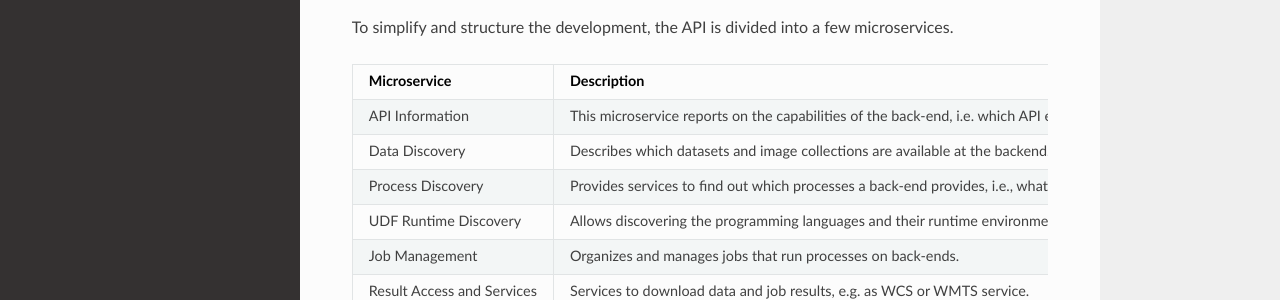
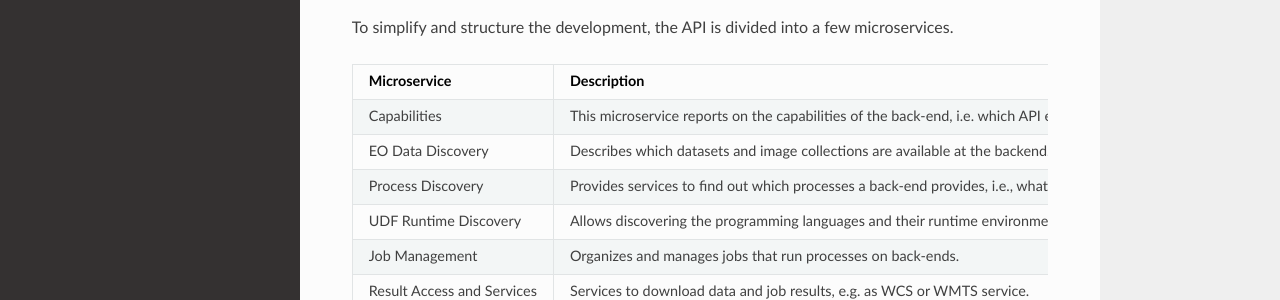
Before and after one commit to Open-EO/openeo-api, an MkDocs documentation site: the page built from docs/docs/arch.md, in a window 1280 px wide and 900 px high, scrolled down 733 px. Shown: the part 367-667 px from the top of the window. Built offline with MkDocs 1.6.1, drawn with Linux system fonts in a browser that asks for light colours; nearby versions of some CDN libraries; old or Windows-style settings are respelled for this version of MkDocs.

Commit message:
Update docs

```diff
--- a/docs/docs/arch.md
+++ b/docs/docs/arch.md
@@ -17,13 +17,13 @@ The OpenEO core API defines a language how clients communicate to back-ends in o
 
 To simplify and structure the development, the API is divided into a few microservices.
 
-| Microservice               | Description                              |
-| -------------------------- | ---------------------------------------- |
-| API Information            | This microservice reports on the capabilities of the back-end, i.e. which API endpoints are implemented, which authentication methods are supported, and whether and how UDFs can be executed at the back-end. |
-| Data Discovery             | Describes which datasets and image collections are available at the backend. |
+| Microservice               | Description                                                  |
+| -------------------------- | ------------------------------------------------------------ |
+| Capabilities               | This microservice reports on the capabilities of the back-end, i.e. which API endpoints are implemented, which authentication methods are supported, and whether and how UDFs can be executed at the back-end. |
+| EO Data Discovery          | Describes which datasets and image collections are available at the backend. |
 | Process Discovery          | Provides services to find out which processes a back-end provides, i.e., what users can do with the available data. |
 | UDF Runtime Discovery      | Allows discovering the programming languages and their runtime environments to execute user-defined functions. |
-| Job Management             | Organizes and manages jobs that run processes on back-ends. |
+| Job Management             | Organizes and manages jobs that run processes on back-ends.  |
 | Result Access and Services | Services to download data and job results, e.g. as WCS or WMTS service. |
 | User Data Management       | Manage user content and accounting. Might be split into multiple microservices, e.g. User Files and User Process Graphs might be separated. |
-| Authentication             | Authentication of users.                 |
+| Authentication             | Authentication of users.                                     |
```
